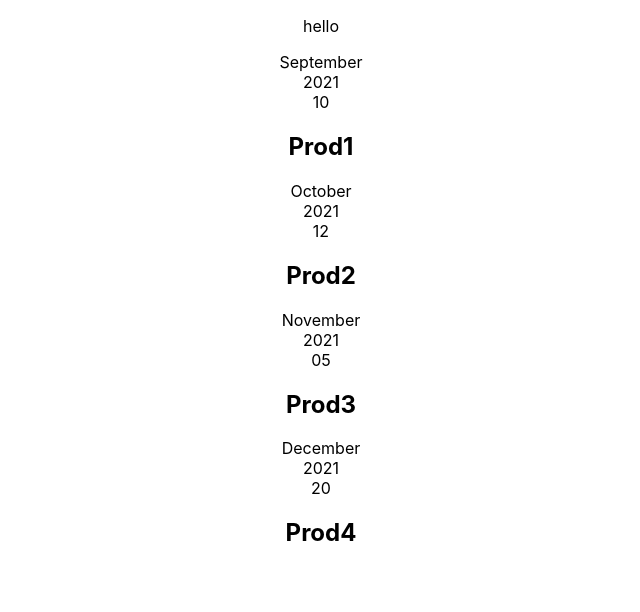
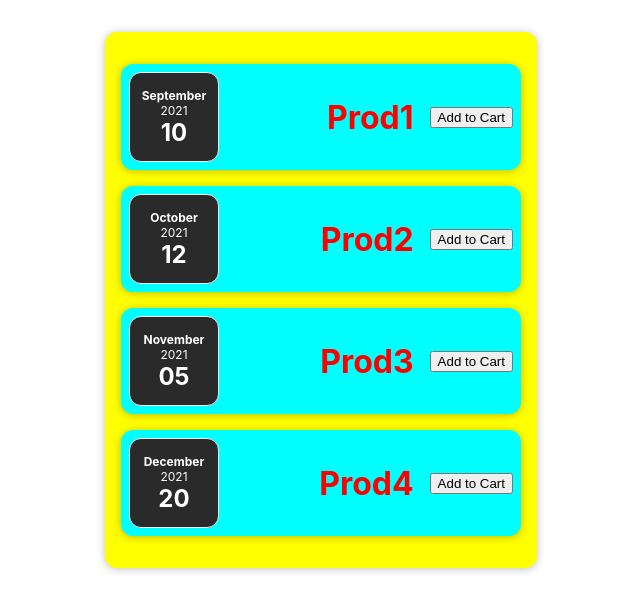
Before and after one commit to SAKSham197/React, a React (Create React App) app in the folder React_basics_2/: page / in a window 1280 px wide. Shown: the top 612 px of the page, without its empty margins (319-959 px from the left). Built offline with nearby package versions, Linux system fonts and the light colour scheme.

Commit message:
css and js files modified for displaying  ui

```diff
--- a/React_basics_2/src/App.css
+++ b/React_basics_2/src/App.css
@@ -36,3 +36,9 @@
     transform: rotate(360deg);
   }
 }
+.App{
+  width:100vw;
+  height:100vh;
+  color:black;
+
+}
--- a/React_basics_2/src/App.js
+++ b/React_basics_2/src/App.js
@@ -32,7 +32,6 @@ function App() {
   ]
   return (
     <div className="App">
-      <p>hello</p>
       <Products items={products}></Products>
     </div>
 
--- a/React_basics_2/src/components/Card.css
+++ b/React_basics_2/src/components/Card.css
@@ -0,0 +1,5 @@
+.card {
+  border-radius: 12px;
+  box-shadow: 0 1px 8px rgba(0, 0, 0, 0.25);
+
+}
--- a/React_basics_2/src/components/Card.js
+++ b/React_basics_2/src/components/Card.js
@@ -1,11 +1,10 @@
-import React from 'react'
+import React from 'react';
 
- const Card = (props) => {
-  return (
-    <div>
-        {props.children}
-    </div>
-  )
-}
+import './Card.css';
 
-export default Card
+const Card = (props) => {
+  const classes = 'card ' + props.className;
+  return <div className={classes}> {props.children}</div>;
+};
+
+export default Card;
--- a/React_basics_2/src/components/ProductDate.css
+++ b/React_basics_2/src/components/ProductDate.css
@@ -0,0 +1,26 @@
+.product-date {
+  display: flex;
+  flex-direction: column;
+  width: 5.5rem;
+  height: 5.5rem;
+  border: 1px solid #ececec;
+  background-color: #2a2a2a;
+  color: white;
+  border-radius: 12px;
+  align-items: center;
+  justify-content: center;
+}
+
+.product-date__month {
+  font-size: 0.75rem;
+  font-weight: bold;
+}
+
+.product-date__year {
+  font-size: 0.75rem;
+}
+
+.product-date__day {
+  font-size: 1.5rem;
+  font-weight: bold;
+}
--- a/React_basics_2/src/components/ProductDate.js
+++ b/React_basics_2/src/components/ProductDate.js
@@ -1,5 +1,6 @@
-import React from 'react'
-import './ProductDate.css'
+import React from 'react';
+
+import './ProductDate.css';
 
 const ProductDate = (props) => {
   const month = props.date.toLocaleString('en-US', { month: 'long' });
@@ -7,12 +8,12 @@ const ProductDate = (props) => {
   const year = props.date.getFullYear();
 
   return (
-    <div>
-      <div>{month}</div>
-      <div>{year}</div>
-      <div>{day}</div>
+    <div className='product-date'>
+      <div className='product-date__month'>{month}</div>
+      <div className='product-date__year'>{year}</div>
+      <div className='product-date__day'>{day}</div>
     </div>
-  )
-}
+  );
+};
 
-export default ProductDate
+export default ProductDate;
--- a/React_basics_2/src/components/ProductItem.css
+++ b/React_basics_2/src/components/ProductItem.css
@@ -0,0 +1,27 @@
+.product-item {
+  display: flex;
+  justify-content: space-between;
+  align-items: center;
+  padding: 0.5rem;
+  margin: 1rem 0;
+  background-color: aqua;
+  width:96%;
+}
+
+.product-item__description {
+  display: flex;
+  flex-direction: column;
+  gap: 1rem;
+  align-items: flex-end;
+  flex-flow: column-reverse;
+  justify-content: flex-start;
+  flex: 1;
+}
+
+.product-item h2 {
+  color: yellow;
+  font-size: 2rem;
+  flex: 1;
+  margin: 0 1rem;
+  color: red;
+}
--- a/React_basics_2/src/components/ProductItem.js
+++ b/React_basics_2/src/components/ProductItem.js
@@ -1,17 +1,30 @@
-import React from 'react'
-import ProductDate from './ProductDate'
-import Card  from './Card'
-import './ProductItem.css'
+import React, { useState } from 'react';
+
+import ProductDate from './ProductDate';
+import Card from './Card';
+import './ProductItem.css';
 
 const ProductItem = (props) => {
+
+  const [title, setTitle] =  useState(props.title);
+
+
+  function clickHandler() {
+    //title = "Popcorn";
+    setTitle("Popcorn");
+    console.log("button clicked");
+  }
+
+
   return (
-   <Card>
-    <ProductDate date={props.date}></ProductDate>
-    <div>
-        <h2>{props.title}</h2>
-    </div>
-   </Card>
-  )
+    <Card className='product-item'>
+      <ProductDate date={props.date} />
+      <div className='product-item__description'>
+        <h2>{title}</h2>
+      </div>
+      <button onClick={clickHandler}>Add to Cart</button>
+    </Card>
+  );
 }
 
-export default ProductItem
+export default ProductItem;
--- a/React_basics_2/src/components/Products.css
+++ b/React_basics_2/src/components/Products.css
@@ -0,0 +1,7 @@
+.products {
+  padding: 1rem;
+  background-color: yellow;
+  margin: 2rem auto;
+  width: 25rem;
+  max-width: 95%;
+}
--- a/React_basics_2/src/components/Products.js
+++ b/React_basics_2/src/components/Products.js
@@ -1,36 +1,35 @@
-import './Products.css'
-import ProductItem from './ProductItem'
-import Card  from './Card'
+import React from 'react';
 
-function Products(props) {
+import ProductItem from './ProductItem';
+import Card from './Card';
+
+import './Products.css';
+
+const Products = (props) => {
   return (
-        <Card>
+    <Card className="products">
       <ProductItem
         title={props.items[0].title}
         amount={props.items[0].amount}
         date={props.items[0].date}
       />
-
       <ProductItem
         title={props.items[1].title}
         amount={props.items[1].amount}
         date={props.items[1].date}
       />
-
       <ProductItem
         title={props.items[2].title}
         amount={props.items[2].amount}
         date={props.items[2].date}
       />
-
       <ProductItem
         title={props.items[3].title}
         amount={props.items[3].amount}
         date={props.items[3].date}
       />
     </Card>
-
-    )
+  );
 }
 
-export default Products
+export default Products;
```
Also changed, not shown: React_basics_2/src/index.css (line endings or trailing spaces). Lines whose indentation alone changed are shown as unchanged.
